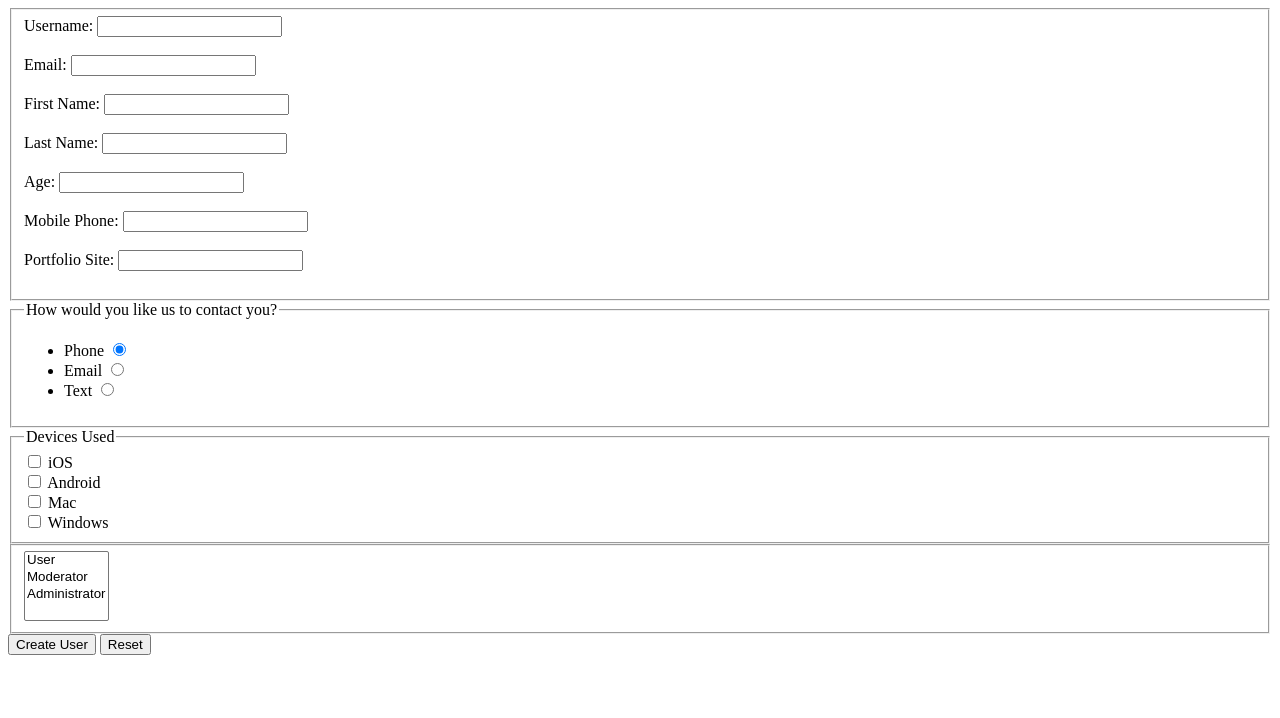
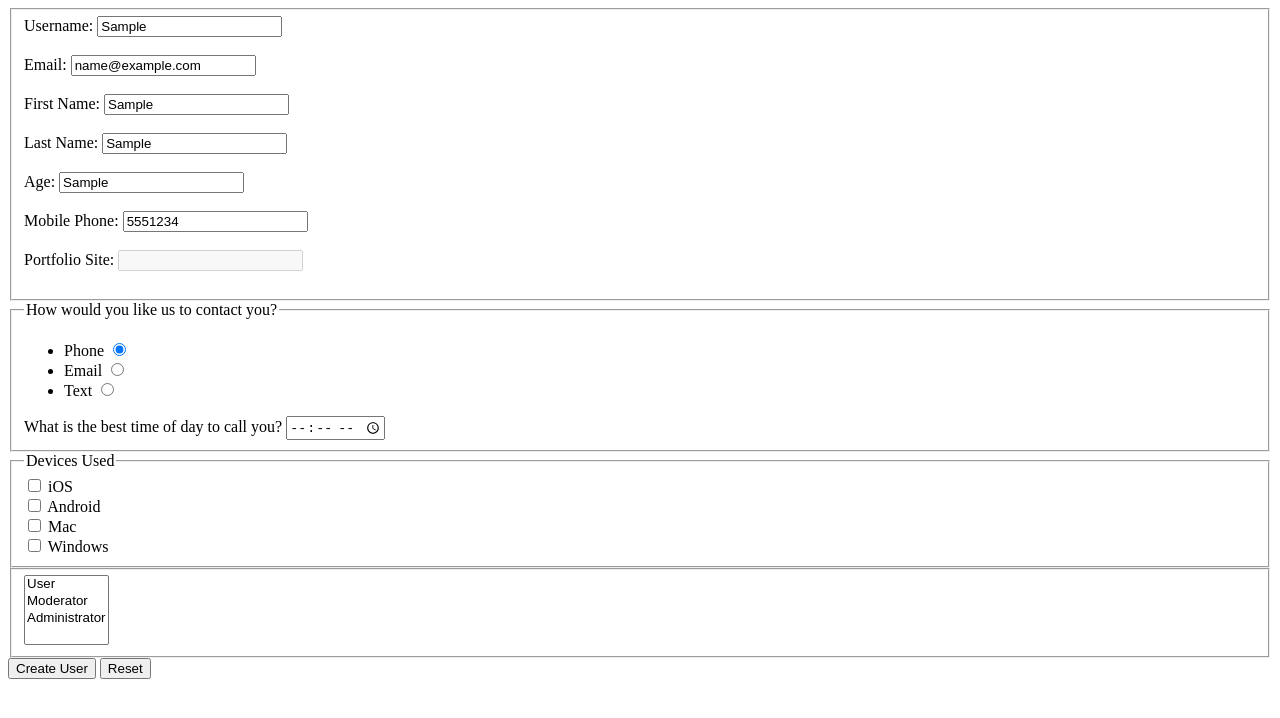
Before and after one commit to tymitchell21/elaborate-form, a website: page public/index.html in a window 1280 px wide. Both pictures are taken after typing "Sample", "name@example.com", "Sample", "Sample", "Sample", "5551234" into the empty fields and a click on the button "Create User". Drawn offline with Linux system fonts and the light colour scheme; no server answers.

Commit message:
adds disabled input and advanced form widget

```diff
--- a/public/index.html
+++ b/public/index.html
@@ -8,7 +8,6 @@
 </head>
 <body>
     <form id="user-create-form">
-        <!-- Add user input fields here -->
         <fieldset>
           <label for="">Username: </label>
           <input id="username" type="text" autofocus><br/><br/>
@@ -29,7 +28,7 @@
           <input id="phone" type="tel"><br/><br/>
 
           <label for="">Portfolio Site: </label>
-          <input id="site" type="url"><br/><br/>
+          <input id="site" type="url" disabled><br/><br/>
         </fieldset>
 
         <fieldset>
@@ -48,6 +47,9 @@
               <input type="radio" id="text" name="contact" value="text">
             </li>
           </ul>
+
+          <label>What is the best time of day to call you?</label>
+          <input type="time" name="time" id="time">
         </fieldset>
 
         <fieldset>
--- a/public/index.js
+++ b/public/index.js
@@ -16,6 +16,7 @@ userCreateForm.addEventListener('submit', function(e) {
     const mobile = document.getElementById('phone').value
     const site = document.getElementById('site').value
     const contactRadios = document.querySelector('input[name="contact"]:checked').value
+    const time = document.querySelector('#time').value
     let devices = document.querySelectorAll('input[name="devices"]:checked')
     devices = Array.from(devices).map(x => {return x.value})
     const userType = document.querySelector('#user-type').value
@@ -29,6 +30,7 @@ userCreateForm.addEventListener('submit', function(e) {
         mobile: mobile,
         site: site,
         contactMethod: contactRadios,
+        time: time,
         devices: devices,
         userType: userType
     }
@@ -53,7 +55,7 @@ userCreateForm.addEventListener('submit', function(e) {
     })
 })
 
-userCreateForm.addEventListener('submit', function(e) {
+userCreateForm.addEventListener('reset', function(e) {
     const username = document.getElementById('username').value = ''
     const email = document.getElementById('email').value = ''
     const firstName = document.getElementById('first-name').value = ''
```
